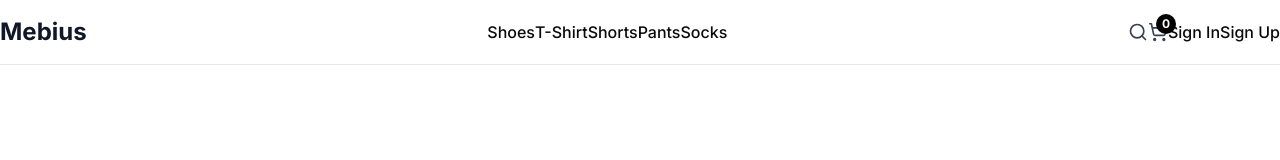
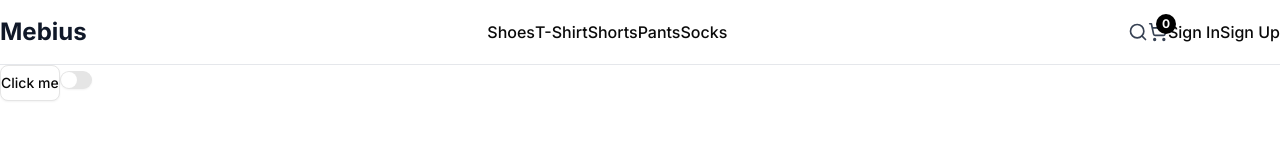
Before and after one commit to Akil-Dikshan/E-commerce-platform, a React (Vite) app: page / in a window 1280 px wide. Shown: the top 160 px of the page. Built offline with nearby package versions, Linux system fonts and the light colour scheme.

Commit message:
refactor: remove redundant nested E-commerce-platform project

```diff
--- a/src/App.jsx
+++ b/src/App.jsx
@@ -1,11 +1,12 @@
-import { Button } from "./components/ui/button"
+import { Button } from "@/components/ui/button"
 import  Navigation from "./components/Navigation/Navigation"
-import { Switch } from "./components/ui/switch"
+import { Switch } from "@/components/ui/switch"
 const App = () => {
   return (
     <>
       <Navigation />
-      <Button />
+      <Button variant={"outline"}>Click me</Button>
+      <Switch/>
     </>
   )
 }
--- a/src/Button.jsx
+++ /dev/null
@@ -1,9 +0,0 @@
-const Button = () => {
-    return (
-        <button className="text-red-500 text-2xl">
-            click me daddy
-        </button>
-    )
-}
-
-export default Button;
--- a/src/components/ui/button.jsx
+++ b/src/components/ui/button.jsx
@@ -22,9 +22,11 @@ const buttonVariants = cva(
       },
       size: {
         default: "h-9 px-4 py-2 has-[>svg]:px-3",
+        xs: "h-6 gap-1 rounded-md px-2 text-xs has-[>svg]:px-1.5 [&_svg:not([class*='size-'])]:size-3",
         sm: "h-8 rounded-md gap-1.5 px-3 has-[>svg]:px-2.5",
         lg: "h-10 rounded-md px-6 has-[>svg]:px-4",
         icon: "size-9",
+        "icon-xs": "size-6 rounded-md [&_svg:not([class*='size-'])]:size-3",
         "icon-sm": "size-8",
         "icon-lg": "size-10",
       },
@@ -38,8 +40,8 @@ const buttonVariants = cva(
 
 function Button({
   className,
-  variant,
-  size,
+  variant = "default",
+  size = "default",
   asChild = false,
   ...props
 }) {
@@ -48,6 +50,8 @@ function Button({
   return (
     <Comp
       data-slot="button"
+      data-variant={variant}
+      data-size={size}
       className={cn(buttonVariants({ variant, size, className }))}
       {...props} />
   );
```
